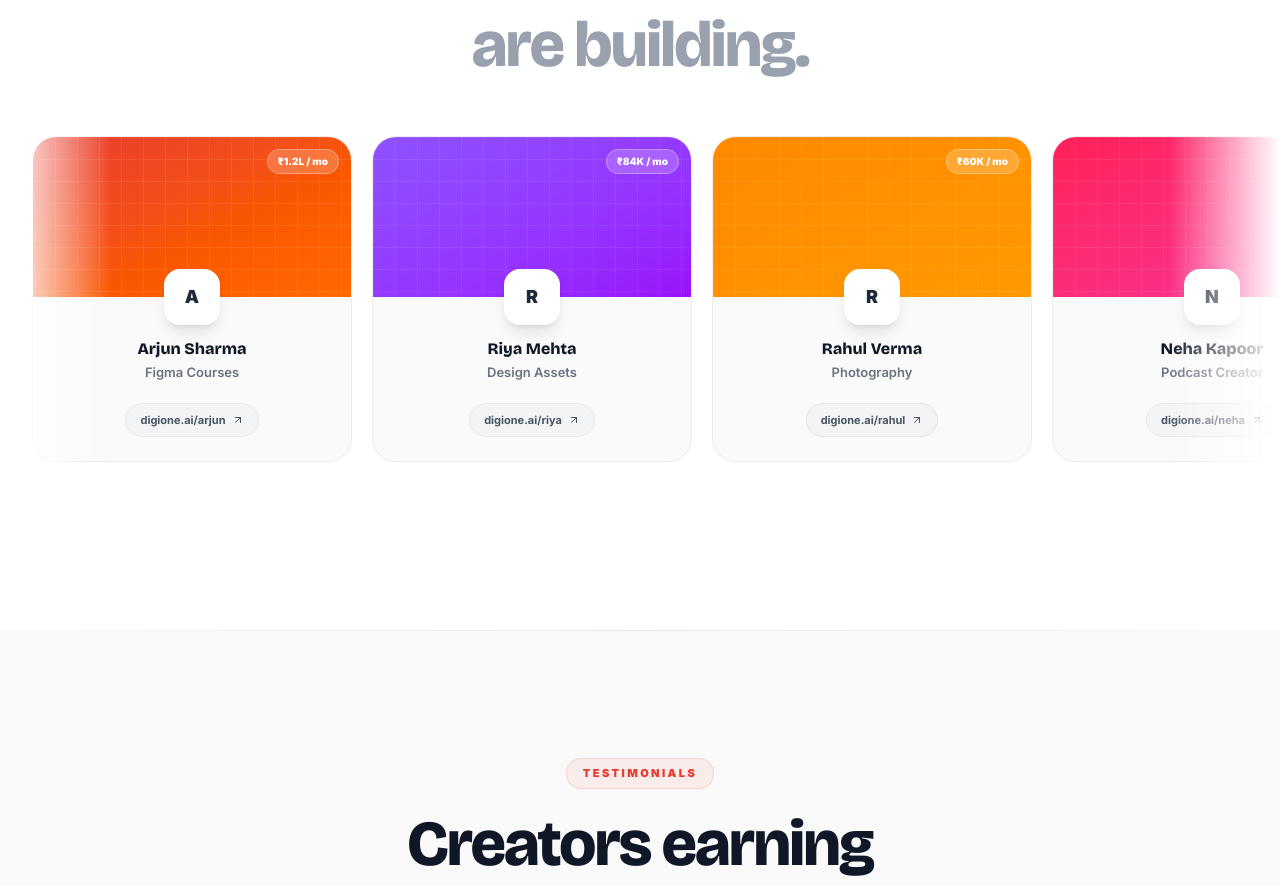
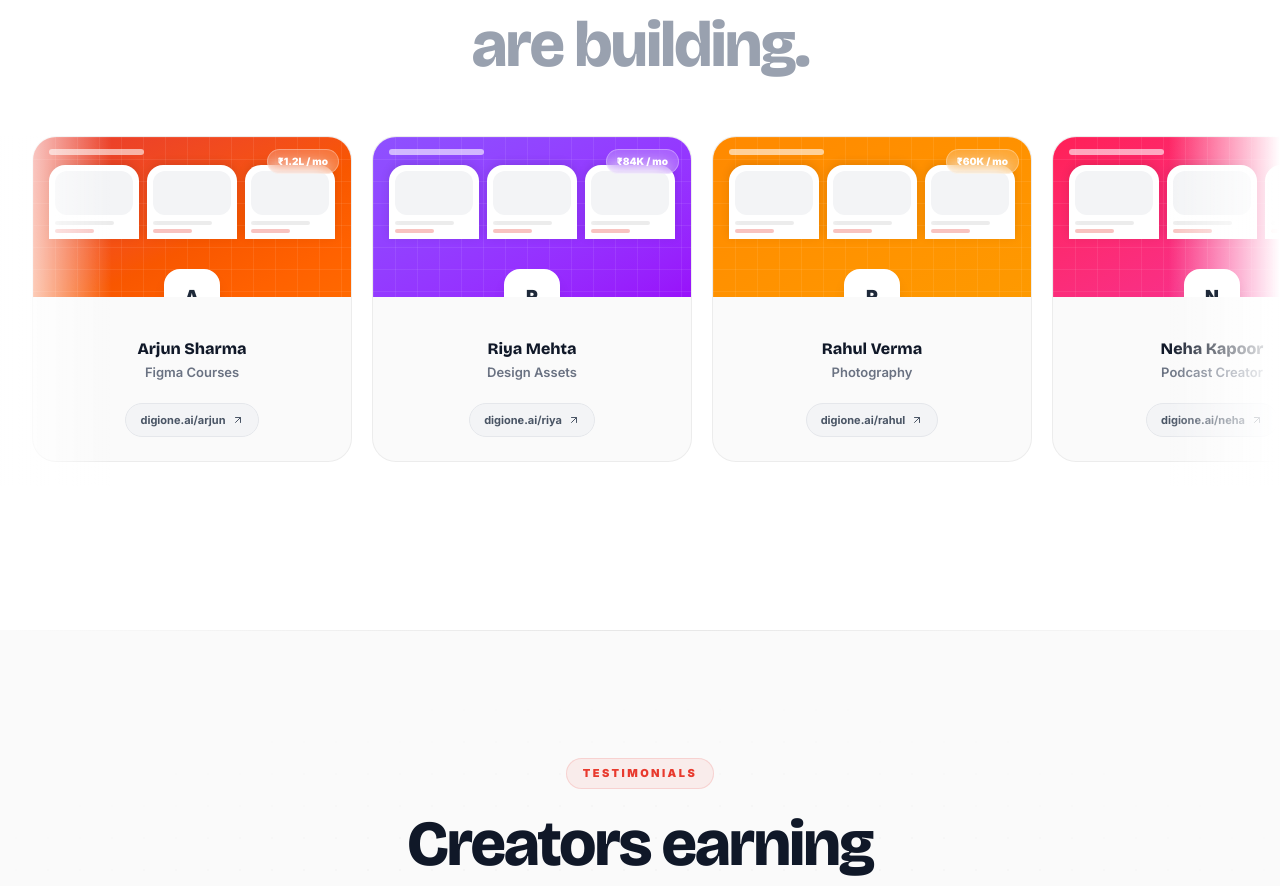
Before and after one commit to sagarku19/digionev1, a Next.js app: page / in a window 1280 px wide. Shown: the part 5920-6806 px from the top of the page. Built offline with nearby package versions, Linux system fonts and the light colour scheme; no server answers.

Commit message:
feat(marketing): showcase creator covers become mini storefronts

```diff
--- a/src/components/marketing/sections/Showcase.tsx
+++ b/src/components/marketing/sections/Showcase.tsx
@@ -43,12 +43,25 @@ export default function Showcase() {
               key={i}
               className="min-w-[260px] sm:min-w-[290px] lg:min-w-[320px] rounded-[24px] bg-[#fafafa] border border-black/[0.055] overflow-hidden shrink-0 snap-center hover:shadow-[0_16px_48px_-12px_rgba(0,0,0,0.10)] hover:-translate-y-1 transition-all duration-400 group cursor-default"
             >
-              <div className={`h-36 sm:h-40 bg-gradient-to-br ${c.color} relative`}>
+              <div className={`h-36 sm:h-40 bg-gradient-to-br ${c.color} relative px-4 pt-3 overflow-hidden`}>
                 <div className="absolute inset-0 bg-[linear-gradient(rgba(255,255,255,0.08)_1px,transparent_1px),linear-gradient(90deg,rgba(255,255,255,0.08)_1px,transparent_1px)] bg-[size:22px_22px]" />
-                <div className="absolute top-3 right-3 bg-white/20 backdrop-blur-sm border border-white/30 rounded-full px-2.5 py-1 text-[10px] font-black text-white">
+                <div className="absolute top-3 right-3 bg-white/20 backdrop-blur-sm border border-white/30 rounded-full px-2.5 py-1 text-[10px] font-black text-white z-10">
                   {c.revenue}
                 </div>
-                <div className="absolute bottom-0 left-1/2 -translate-x-1/2 translate-y-1/2 w-14 h-14 rounded-2xl bg-white border-2 border-white shadow-lg flex items-center justify-center">
+                {/* mini storefront */}
+                <div aria-hidden="true" className="relative">
+                  <div className="h-1.5 w-1/3 rounded-full bg-white/60 mb-2.5" />
+                  <div className="flex gap-2">
+                    {[0, 1, 2].map((n) => (
+                      <div key={n} className="flex-1 bg-white rounded-t-lg p-1.5 shadow-[0_-2px_10px_rgba(0,0,0,0.10)]">
+                        <div className="h-9 sm:h-11 rounded-md bg-gray-100 mb-1.5" />
+                        <div className="sk-shimmer h-1 w-3/4 rounded-full mb-1" />
+                        <div className="h-1 w-1/2 rounded-full bg-[#E83A2E]/30" />
+                      </div>
+                    ))}
+                  </div>
+                </div>
+                <div className="absolute bottom-0 left-1/2 -translate-x-1/2 translate-y-1/2 w-14 h-14 rounded-2xl bg-white border-2 border-white shadow-lg flex items-center justify-center z-10">
                   <span className="text-lg font-black text-gray-800">{c.name.charAt(0)}</span>
                 </div>
               </div>
```
